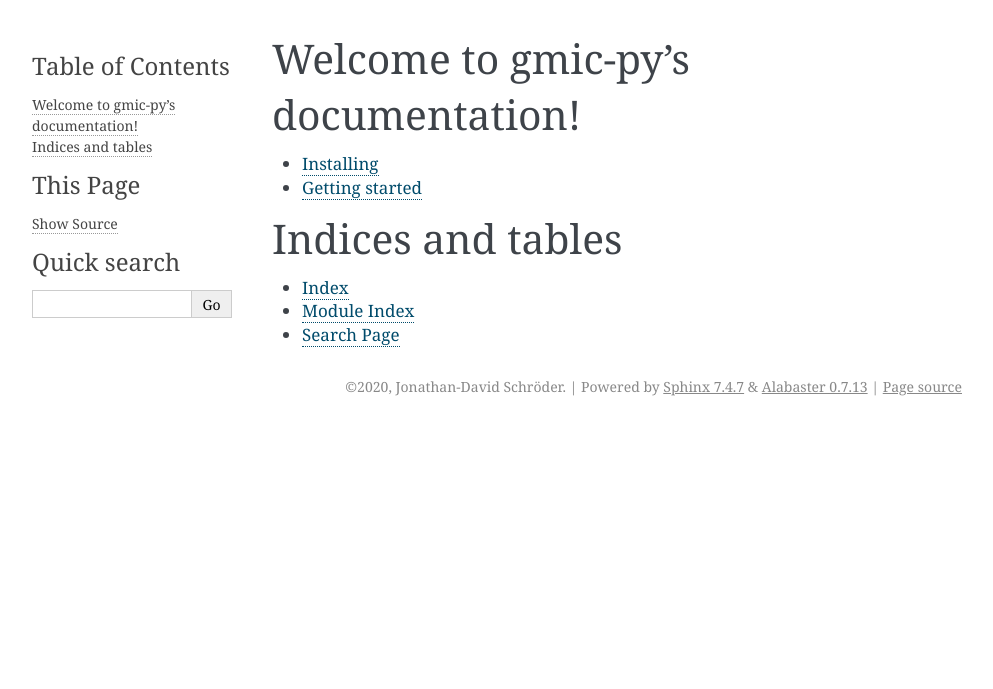
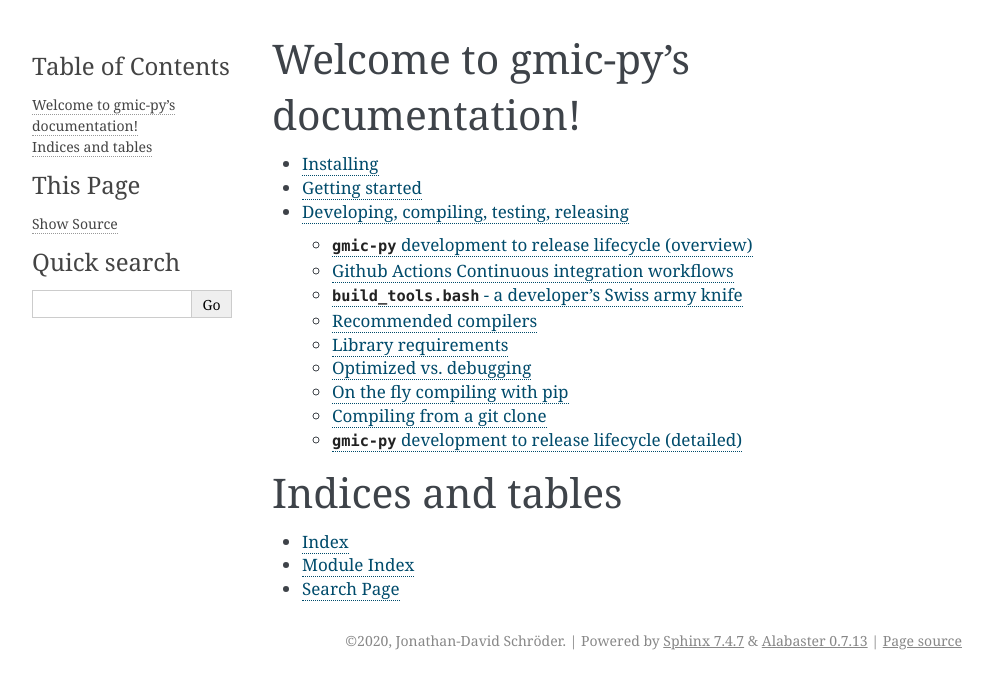
Before and after one commit to myselfhimself/gmic-py, a Sphinx documentation site: the page built from docs/index.rst, in a window 1280 px wide. Shown: the top 689 px of the page, without its empty margins (148-1141 px from the left). Built offline with Sphinx 7.4.7, drawn with Linux system fonts in a browser that asks for light colours; some of the changed lines change nothing that is shown.

Commit message:
#45 documented developer's lifecycle

````diff
--- /dev/null
+++ b/docs/compiling.rst
@@ -0,0 +1,235 @@
+Developing, compiling, testing, releasing
+=========================================
+
+``gmic-py`` is a C/Python binding of C++ which must be compiled or pre-compiled for any target machines in order to work. Third-party frameworks for writing bindings such as `Pybind11 <https://pybind11.readthedocs.io/en/stable/>`_ or `Pyrex <https://wiki.python.org/moin/Pyrex>`_ have not been used because of the binding's simplicity.
+
+Any Linux / Mac OS / Unix operating system with Python >= 3.6 (possibly less) should be able to compile the binding without any non-standard Python tooling. 32bit architectures are not supported since Q3 2020, in favor of pure x86_64, but the project used to compile well against the former.
+
+``gmic-py`` development to release lifecycle (overview)
+########################################################
+In very short, the G'MIC Python binding per-version lifecycle is as follows:
+#. grab libgmic's C++ targetted version
+#. tune binding code and pytest cases
+#. compile and test locally
+#. git push with a tag to trigger optimized releases building and sending to `G'MIC's pypi.org project <https://pypi.org/project/gmic/>`_
+
+Go to ```gmic-py`` development to release lifecycle (detailed)`_ for more details on the right tooling to use for each step.
+
+**Note:** Steps 1-3 correspond to the ``bash build_tools.bash 00_all_steps`` command.
+
+Github Actions Continuous integration workflows
+###############################################
+Looking that the `Github project's Action's tab <https://github.com/myselfhimself/gmic-py/actions>`_ or the `.github/workflows <https://github.com/myselfhimself/gmic-py/tree/master/.github/workflows>`_ files, you will notice the following discting workflows:
+
+* Linux debug (the fastest to yield a result)
+* MacOS optimized
+* Manylinux optimized
+* Manylinux optimized, on Git tag push optimized with release (to pypi.org)
+* MacOS optimized on Git tag push with release (to pypi.org)
+
+All of them leverage ``build_tools.bash`` and show the needed package for each OS.
+
+
+``build_tools.bash`` - a developer's Swiss army knife
+######################################################
+Located in the Git repository's root, `build_tools.bash <https://github.com/myselfhimself/gmic-py/blob/master/build_tools.bash>`_ is used for developing, building and releasing ``gmic-py``.
+
+Before running `build_tools.bash`, you should install the developer requirements first:
+
+.. code-block:: sh
+
+    pip install -r dev-requirements.txt
+
+Then, a running the former script without parameters or with ``--help`` shows the targeted G'MIC version and the available commands:
+
+.. code-block::
+
+    $ bash build_tools.bash
+    🐯  Targeting G'MIC 2.9.1. 🐯
+    ☀️  G'MIC Python Binding Development & Build Tools ☀️
+    Usage: build_tools.bash function_name
+    Functions:
+    🍍 00_all_steps
+    🍊 11_send_to_pypi
+    🍆 1_clean_and_regrab_gmic_src
+    🍅 2_compile
+    🍍 2b_compile_debug
+    🍐 20_reformat_all
+    🥑 21_check_c_style
+    🍅 22_reformat_c_style
+    🥝 23i_install_black_python_formatter
+    🍐 23_check_python_style
+    🌽 24_reformat_python_style
+    🍉 33_build_manylinux
+    🍋 3_test_compiled_so
+    🥝 3b_test_compiled_so_no_numpy
+    🥬 31_test_compiled_so_filters_io
+    🍆 4_build_wheel
+    🍊 5_test_wheel
+    🍌 --help
+
+Centralized version for development and continuous-integration-based releasing
+******************************************************************************
+
+The targeted G'MIC version is the available version of G'MIC (according to its `source archives <https://gmic.eu/files/source/>`_ and `pre-releases <https://gmic.eu/files/prerelease/>`_) for which we are developing a binding and preparing a release. It is stored in the ``VERSION`` file (add no trailing character after the version number there!) for use by build_tools.bash, setup.py the continuous integration scripts.
+
+Calling build_tools.bash
+*************************
+
+To call any command just append its name as a first parameter:
+
+.. code-block:: sh
+
+    $ bash build_tools.bash <the command name>
+    $ # For example:
+    $ bash build_tools.bash1_clean_and_regrab_gmic_src # Will grab the libgmic C++ code
+
+Rapid sub-commands overview and explanations
+*********************************************
+
+Exhaustive commands documentation will not be covered hereafter. In order to understand them, you should look at their implementations within the bash script and their use within the `.github/worfklows/ <https://github.com/myselfhimself/gmic-py/tree/master/.github/workflows>`_ Github Action continuous integration recipes. In it, one function equates to one command.
+
+* ``00_all_steps``: Use this if you are a beginner with ``build_tools.bash`` and have time on a Linux machine with a Python virtual environment, it will grab G'MIC's C++ source, compile, test and bundle it without making any release. More experienced developer in the project will likely run single steps only. This can also be run from a Docker image, `although the related Dockerfile now only survives in Git history <https://github.com/myselfhimself/gmic-py/blob/fc12cb74f4b02fbfd83e9e9fba44ba7a4cee0d93/Dockerfile>_` because it is used very rarely.
+* ``1_clean_and_regrab_gmic_src``: download libgmic's C++ code into the src/ directory (which is emptied beforehand)
+* ``11_send_to_pypi``: send built wheels (``.whl``) to pypi.org using twine
+* ``2_compile``: compile with optimization (long). On Linux a ``.so`` file is generated in the build/ directory.
+* ``2b_compile_debug``: compile without optimization (fast) and with debug symbols.
+* ``20_reformat_all``: reformat both Python and C code (note this is not done after compile time in ``manylinux`` to avoid crashes). You usually run this by hand before doing a Git commit.
+* ``21_check_c_style``: using `clang-format <https://clang.llvm.org/docs/ClangFormat.html>`_.
+* ``22_reformat_c_style``: using ``clang-format``.
+* ``23i_install_black_python_formatter``: installed a locked version of the `black <https://black.readthedocs.io/en/stable/>`_ Python formatter and checker.
+* ``23_check_python_style``: using ``black``.
+* ``24_reformat_python_style``: using ``black``.
+* ``33_build_manylinux``: build ``gmic-py`` with optimized compiling using the PEP 571 standard for old Linux distributions. This technique nicknamed `manylinux <https://github.com/pypa/manylinux>`_ ships with a Docker image we use on Github Actions. Rarely run locally because it is super long, but this is safe as it is dockerized. Check for your built wheels in the `wheels/` directory.
+* ``3_test_compiled_so``: runs pytest cases from ``tests/`` onto your ``build/lib*`` shared ``gmic-py`` library.
+* ``3b_test_compiled_so_no_numpy``: similar by omitting the Numpy-support test suite.
+* ``31_test_compiled_so_filters_io``: very long experimental test suite with G'MIC ``gmic`` cli command vs ``gmic-py`` module output images result comparison.
+* ``4_build_wheel``: build a .whl wheel without embedding external shared libraries (ie. doing a "repair" step as needed on Linuxes, but not on MacOS or Windows). When run, head over to the `build/dist*` directory.
+* ``5_test_wheel``: runs pytest cases over the last built wheel.
+
+
+Recommended compilers
+#####################
+
+For proper `OpenMP <https://www.openmp.org/>`_ support - which is highly recommended, our build bots use GCC for Linux (CLang should work) and CLang version 6 (not newer) on MacOS.
+
+For the upcoming Windows support, MSYS2 - mimicking the UNIX standards - will be the envisioned environment, instead of MSVC. The former compiler works already best with G'MIC (C++).
+
+Library requirements
+#####################
+``gmic-py`` embeds `libgmic C++ library <https://gmic.eu/libgmic.shtml>`_ and has the same library needs as the latter. Namely zlib and libpng, optionally OpenMP. ``gmic-py``'s `setup.py file <https://github.com/myselfhimself/gmic-py/blob/master/setup.py>`_ shows the use of the Unix-compatible `pkgconfig <https://pypi.org/project/pkgconfig/>`_ module, for available libraries detection and toggling in order to run a smooth compilation with you having to tune compile flags at all.
+
+Note that our releases are all built against: zlib, libpng, libopenmp, similarly to libgmic releases. Libgmic IS embedded inside the ``gmic-py`` binding.
+
+Optimized vs. debugging
+########################
+For testing and daily development, ``gmic-py`` can be compiled faster with no optimization and with debug symbols attached. This is down through a hackish ``--debug`` flag.
+This is what is run through
+
+From ``setup.py``:
+
+.. code-block:: python
+
+    debug_enabled = "--debug" in sys.argv
+
+For releases, an optimized build is generated, just by omitting the ``--debug`` flag.
+
+For debugging segfaults or other situations, you can run `gdb python` and explore with the gdb command line.
+You can also use CLion (or any C++ editor), load the C source and Python script of your own using the `gmic` module, run your Python script in Debug mode or with some blocking `input()` or other pure-python breakpoing for example, and `attach with your C++ IDE to the latest Python process run <https://www.jetbrains.com/help/clion/attaching-to-local-process.html>`_. Here is a `similar very barebone way of debugging with IPython and lldb (or gdb) <http://johntfoster.github.io/posts/debugging-cc%2B%2B-libraries-called-by-python.html>`_.
+
+On the fly compiling with pip
+##############################
+
+You can compile automatically through a ``pip`` which will run the ``setup.py`` compiling steps for you,
+it will download ``gmic-py``'s source from its most stable origin: pypi.org.
+
+.. code-block:: sh
+
+    pip install --no-binary gmic
+
+Compiling from a git clone
+###########################
+Compiling locally from a Git clone is usually done with GCC/CLang and gets inspiration from libgmic's own Makefile. There are no special tricks, but Python tools are used best instead of direct compiler calling.
+
+.. code-block:: sh
+
+    setup.py build # will need a pip install pkgconfig first
+
+Which is done by ``build_tools.bash 2_compile`` or ``2b_compile_debug`` variant as well.
+
+Though you will libgmic's source first. See the next section instead for doing first things first.
+
+``gmic-py`` development to release lifecycle (detailed)
+#######################################################
+* once for all, install developer's requirements in a project own virtual environment:
+.. code-block:: sh
+
+    pip install -r dev-requirements.txt
+
+* change the targetted G'MIC version number (we follow libgmic's versioning) in VERSION. ``build_tools.bash``, ``setup.py`` and the Github Actions workflow files will all rely on this central piece of data!
+.. code-block:: sh
+
+    echo "2.9.1" > VERSION
+
+**Note:** this version can be overriden on a per-command basis for ``build_tools.bash`` by setting the ``GMIC_VERSION`` environment variable. Read ``build_tools.bash`` code for details.
+
+* grab the related libgmic C++ source
+.. code-block:: sh
+
+    bash build_tools.bash 1_clean_and_regrab_gmic_src
+
+* edit ``gmicpy.cpp`` ``gmicpy.h`` ``setup.py`` the pytest ``tests/``
+* edit the documentation in ``docs/`` (it gets deployed to readthedocs.io on each Git push)
+* rebuild documentation for previewing:
+.. code-block:: sh
+
+    pip install sphinx # one time only
+    cd docs/; make html
+
+* compile in debug mode
+.. code-block:: sh
+
+    bash build_tools.bash 2b_compile_debug
+
+* run few or all unit tests locally
+.. code-block:: sh
+
+    bash build_tools.bash 3_test_compiled_so # for all tests
+    bash build_tools.bash 3b_test_compiled_so_no_numpy # for all tests, except numpy ones
+    bash build_tools.bash 3b_test_compiled_so_no_numpy openmp # all tests the name of which matches the *openmp* wildcard
+
+* hand test interactively (outside any Python virtual environment, or using an environment with `gmic` uninstalled)
+.. code-block:: sh
+
+    cd build/lib.linux-x86_64-3.6/
+    ls # shows gmic.cpython-36m-x86_64-linux-gnu.so
+    python3
+    # import gmic
+    # gmic.run("sp earth") # etc
+
+* check linked shared libraries
+.. code-block:: sh
+
+    cd build/lib.linux-x86_64-3.6/
+    ldd gmic.cpython-36m-x86_64-linux-gnu.so
+
+* Git push without any tag to trigger Github Actions for Mac OS and Linux debug and optimized builds, as well as readthedocs.io documentation building
+.. code-block:: sh
+
+    git push # (origin master) or any other Github branch
+
+* set a Git tag and Git push to trigger the former Github Actions + identical ones optimized with pypi.org release wheels upload
+.. code-block:: sh
+
+    git tag -a v2.9.1 # In this project, the tag must start with v for releasing
+    git push # origin master or any other Github branch
+
+* look at `pypi.org's gmic module released contents <https://pypi.org/project/gmic/>`_
+* test online releases by hand (in a Python environment without gmic installed)
+.. code-block:: sh
+
+    pip install gmic # or gmic==2.9.1 in our case
+    python3
+    # import gmic
+    # gmic.run("sp earth") # etc
+    py.test tests/
--- a/docs/index.rst
+++ b/docs/index.rst
@@ -8,6 +8,7 @@
 
    installing
    gettingstarted
+   compiling
 
 
 
````
Also changed, not shown: docs/gettingstarted.rst (line endings or trailing spaces).
